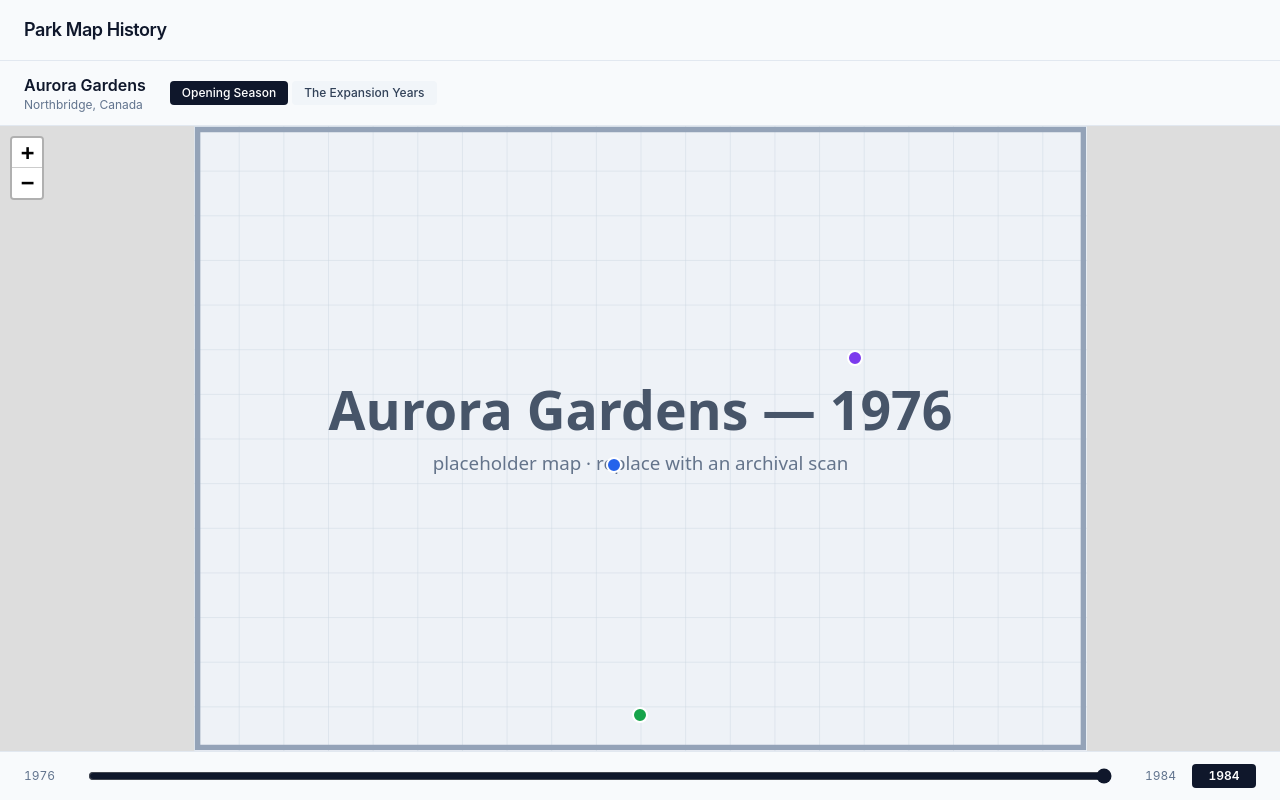
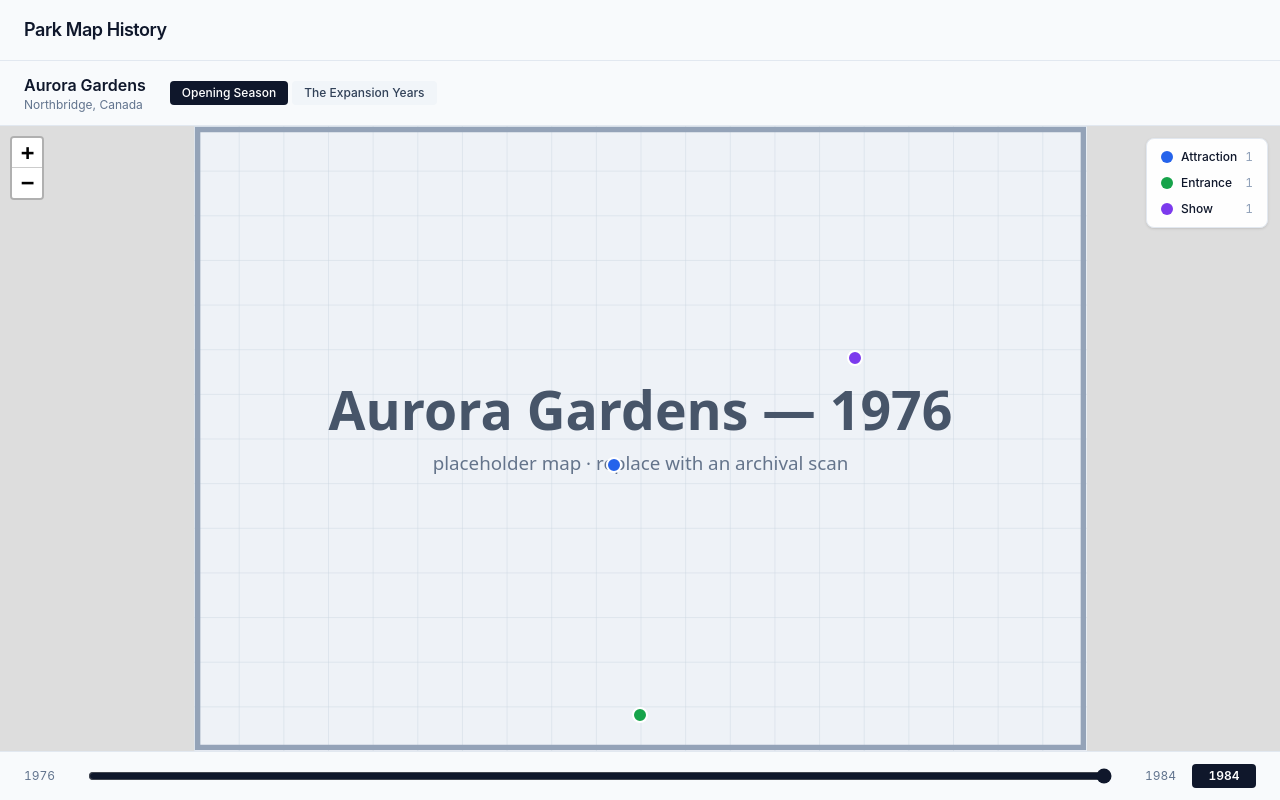
Before and after one commit to Jduquenne/theme-park-map, an Angular app: page /parks/aurora-gardens in a window 1280 px wide. Built offline with nearby package versions, Linux system fonts and the light colour scheme.

Commit message:
feat: add POI category filter with interactive legend

```diff
--- /dev/null
+++ b/src/app/features/map-viewer/components/poi-legend.html
@@ -0,0 +1,25 @@
+@if (entries().length) {
+  <ul
+    class="flex flex-col gap-0.5 rounded-lg border border-slate-200 bg-white/95 p-1.5 shadow-sm backdrop-blur"
+  >
+    @for (entry of entries(); track entry.category) {
+      <li>
+        <button
+          type="button"
+          (click)="toggle.emit(entry.category)"
+          class="flex w-full items-center gap-2 rounded px-2 py-1 text-left text-xs hover:bg-slate-100"
+          [class.opacity-40]="entry.hidden"
+        >
+          <span
+            class="size-3 shrink-0 rounded-full"
+            [style.background-color]="color[entry.category]"
+          ></span>
+          <span class="flex-1 font-medium" [class.line-through]="entry.hidden">
+            {{ label[entry.category] }}
+          </span>
+          <span class="tabular-nums text-slate-400">{{ entry.count }}</span>
+        </button>
+      </li>
+    }
+  </ul>
+}
--- /dev/null
+++ b/src/app/features/map-viewer/components/poi-legend.ts
@@ -0,0 +1,23 @@
+import { ChangeDetectionStrategy, Component, input, output } from '@angular/core';
+import { PoiCategory } from '../../../core/models';
+import { POI_COLOR, POI_LABEL } from '../poi-style';
+
+export interface PoiLegendEntry {
+  category: PoiCategory;
+  count: number;
+  hidden: boolean;
+}
+
+@Component({
+  selector: 'app-poi-legend',
+  changeDetection: ChangeDetectionStrategy.OnPush,
+  host: { class: 'block' },
+  templateUrl: './poi-legend.html',
+})
+export class PoiLegend {
+  readonly entries = input.required<readonly PoiLegendEntry[]>();
+  readonly toggle = output<PoiCategory>();
+
+  protected readonly color = POI_COLOR;
+  protected readonly label = POI_LABEL;
+}
--- a/src/app/features/map-viewer/map-viewer.html
+++ b/src/app/features/map-viewer/map-viewer.html
@@ -36,6 +36,12 @@
       } @placeholder {
         <div class="absolute inset-0 animate-pulse bg-slate-100"></div>
       }
+
+      <app-poi-legend
+        class="absolute right-3 top-3 z-[1000] max-w-44"
+        [entries]="legendEntries()"
+        (toggle)="toggleCategory($event)"
+      />
     } @else {
       <p class="p-6 text-sm text-slate-500">No historical map recorded for this park yet.</p>
     }
--- a/src/app/features/map-viewer/map-viewer.ts
+++ b/src/app/features/map-viewer/map-viewer.ts
@@ -1,10 +1,11 @@
 import { ChangeDetectionStrategy, Component, computed, inject, input, signal } from '@angular/core';
 import { toObservable, toSignal } from '@angular/core/rxjs-interop';
 import { switchMap } from 'rxjs';
-import { HistoricalMap, Park } from '../../core/models';
+import { HistoricalMap, Park, PoiCategory, PointOfInterest } from '../../core/models';
 import { ParkRepository } from '../../core/services/park-repository';
 import { RequestState, toRequestState } from '../../shared/http/request-state';
 import { LeafletMap } from './components/leaflet-map';
+import { PoiLegend, PoiLegendEntry } from './components/poi-legend';
 import { POI_LABEL } from './poi-style';
 import { isActiveInYear, resolveOpenEnd } from './poi-visibility';
 
@@ -14,7 +15,7 @@ const CURRENT_YEAR = new Date().getFullYear();
   selector: 'app-map-viewer',
   changeDetection: ChangeDetectionStrategy.OnPush,
   host: { class: 'flex min-h-0 flex-1 flex-col' },
-  imports: [LeafletMap],
+  imports: [LeafletMap, PoiLegend],
   templateUrl: './map-viewer.html',
 })
 export class MapViewer {
@@ -40,6 +41,7 @@ export class MapViewer {
 
   readonly selectedMapId = signal<string | null>(null);
   readonly year = signal<number | null>(null);
+  readonly hiddenCategories = signal<ReadonlySet<PoiCategory>>(new Set());
 
   readonly selectedMap = computed<HistoricalMap | null>(() => {
     const maps = this.maps();
@@ -59,16 +61,33 @@ export class MapViewer {
 
   readonly activeYear = computed(() => this.year() ?? this.timeline()?.to ?? null);
 
-  readonly visiblePois = computed(() => {
+  private readonly datedPois = computed<PointOfInterest[]>(() => {
     const current = this.selectedMap();
     const year = this.activeYear();
-    if (!current || year === null) {
-      return current?.pointsOfInterest ?? [];
+    if (!current) {
+      return [];
+    }
+    if (year === null) {
+      return current.pointsOfInterest;
     }
     return current.pointsOfInterest.filter((poi) => isActiveInYear(poi.operating, year));
   });
 
-  readonly legend = POI_LABEL;
+  readonly legendEntries = computed<PoiLegendEntry[]>(() => {
+    const counts = new Map<PoiCategory, number>();
+    for (const poi of this.datedPois()) {
+      counts.set(poi.category, (counts.get(poi.category) ?? 0) + 1);
+    }
+    const hidden = this.hiddenCategories();
+    return [...counts.entries()]
+      .map(([category, count]) => ({ category, count, hidden: hidden.has(category) }))
+      .sort((a, b) => POI_LABEL[a.category].localeCompare(POI_LABEL[b.category]));
+  });
+
+  readonly visiblePois = computed(() => {
+    const hidden = this.hiddenCategories();
+    return this.datedPois().filter((poi) => !hidden.has(poi.category));
+  });
 
   selectMap(id: string): void {
     this.selectedMapId.set(id);
@@ -78,4 +97,16 @@ export class MapViewer {
   scrubYear(event: Event): void {
     this.year.set(Number((event.target as HTMLInputElement).value));
   }
+
+  toggleCategory(category: PoiCategory): void {
+    this.hiddenCategories.update((current) => {
+      const next = new Set(current);
+      if (next.has(category)) {
+        next.delete(category);
+      } else {
+        next.add(category);
+      }
+      return next;
+    });
+  }
 }
```
